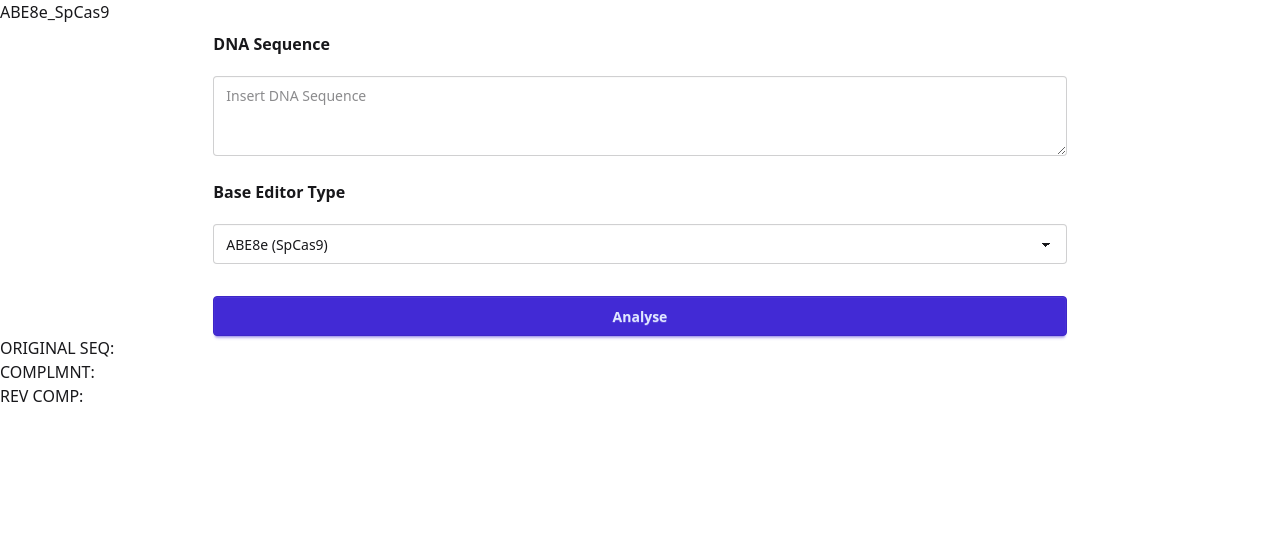
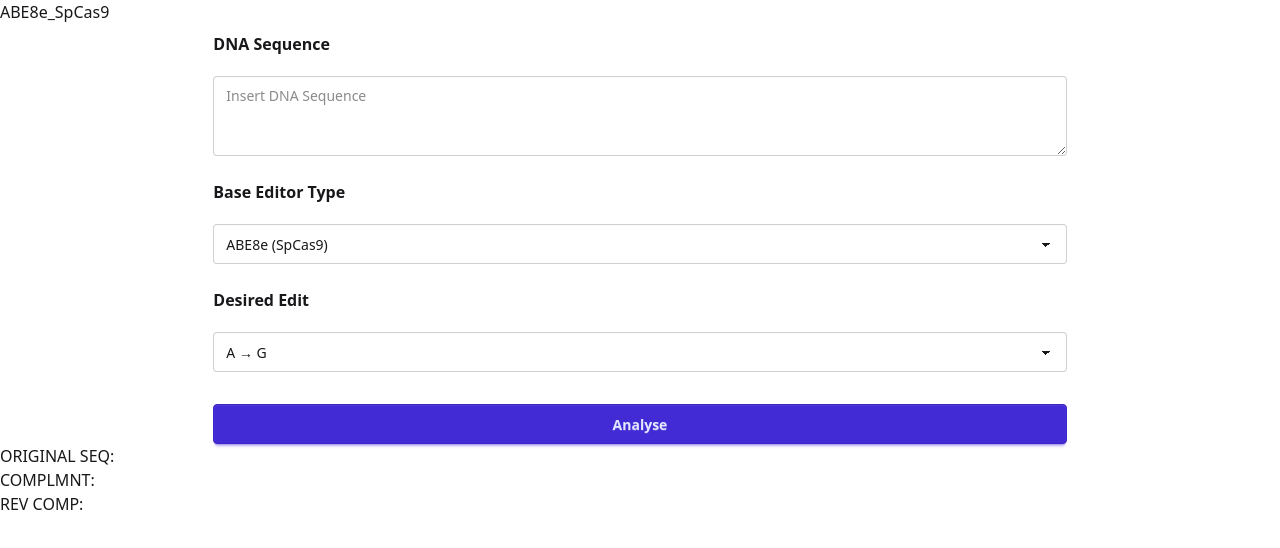
Before and after one commit to dmmargarint/BaseEditing, a React (Vite) app: page / in a window 1280 px wide. Shown: the top 548 px of the page. Built offline with nearby package versions, Linux system fonts and the light colour scheme.

Commit message:
working on the Editor Config Panel

```diff
--- a/src/App.tsx
+++ b/src/App.tsx
@@ -12,11 +12,11 @@ import type {Mutation} from "./mutations/mutation.ts";
 function App() {
     const [dnaSequence, setDnaSequence] = useState<string>("");
     const [dnaSequenceInView, setDnaSequenceInView] = useState<string>("");
-    const [guideRNAs, setGuideRNAs] = useState<GuideRNA[]>([]);
     const [error, setError] = useState<string>("");
     const [complement, setComplement] = useState<string>("");
     const [reverseComplement, setReverseComplement] = useState<string>("");
     const [selectedEditorName, setSelectedEditorName] = useState<string>("ABE8e_SpCas9");
+    const [desiredEdit, setDesiredEdit] = useState<string>("A_TO_G");
 
     const validateSequence = (sequence: string): boolean => {
         const cleanSeq = sequence.replace(/\s/g, '').toUpperCase();
@@ -85,6 +85,8 @@ function App() {
         // setDnaSequenceInView(result);
 
         // const editor = ALL_EDITORS.find(ed => ed.name === selectedEditorName);
+
+        console.log()
     }
 
     function designGuidesAroundMutation(
@@ -94,7 +96,20 @@ function App() {
     ): Guide[] {
     let guides: Guide[] = [];
 
+        let testSeq = "";
+
+        type targetStrandType = "PLUS" | "MINUS";
+
+        let targetStrand: targetStrandType = "PLUS";
+
+        // PLUS or MINUS
+        // let targetStrand = "PLUS";
         // 1. Determine target strand using editor.targetBase
+        let mutationPos = 2;
+
+
+
+
         // 2. Scan for PAMs using editor.pamPatterns
         // 3. Extract protospacers of editor.guideLength
         // 4. Handle PAM orientation (Cas9 vs Cas12a)
@@ -102,7 +117,13 @@ function App() {
         // 6. Identify bystanders based on editor.targetBase
         // 7. Score guides, return sorted list
 
+
+
         return guides;
+    }
+
+    function callb(e){
+        console.log(e);
     }
 
     function findComplement(dnaSeq: string): string | null {
@@ -128,17 +149,20 @@ function App() {
                     onAnalyse={onAnalyse}
                     selectedEditorName={selectedEditorName}
                     setSelectedEditorName={setSelectedEditorName}
+                    desiredEdit={desiredEdit}
+                    setDesiredEdit={setDesiredEdit}
                 />
             </div>
 
             { dnaSequence && (
                 <div style={{ width: 800, height: 400 }}>
                     <SeqViz
-                        name="DNA Sequence"
+                        // name="DNA Sequence"
                         seq={dnaSequence}
                         annotations={[{ name: "promoter", start: 0, end: 34, direction: 1, color: "blue" }]}
                         // viewer="linear"
                         style={{ width: "100%", height: "100%" }}
+                        onSelection={(s) => {callb(s)}}
                     />
                 </div>
              )}
--- a/src/components/EditorConfigPanel.tsx
+++ b/src/components/EditorConfigPanel.tsx
@@ -1,4 +1,5 @@
 import {ALL_EDITORS} from "../editors/editorList.ts";
+import {ALL_EDIT_REQUESTS} from "../mutations/mutation.ts";
 
 interface Props {
     textInput: string;
@@ -6,6 +7,8 @@ interface Props {
     onAnalyse: () => void;
     selectedEditorName: string;
     setSelectedEditorName: (name: string) => void;
+    desiredEdit: string;
+    setDesiredEdit: (edit: string) => void;
 }
 
 function EditorConfigPanel({
@@ -14,6 +17,8 @@ function EditorConfigPanel({
                            onAnalyse,
                            selectedEditorName,
                            setSelectedEditorName,
+                               desiredEdit,
+                           setDesiredEdit,
                        }: Props
 
 )
@@ -51,6 +56,17 @@ function EditorConfigPanel({
                     ))}
                 </select>
 
+                <legend className="fieldset-legend">Desired Edit</legend>
+                <select
+                    className="select block w-full"
+                    value={desiredEdit}
+                    onChange={(e) => setDesiredEdit(e.target.value)}
+                >
+                    <option key="A_TO_G" value="A_TO_G">A &rarr; G</option>
+                    <option key="C_TO_T" value="C_TO_T">C &rarr; T</option>
+                    {/*<option key="auto" value="auto">Detect Automatically from Selected Base</option>*/}
+                </select>
+
                 <button
                     className="btn btn-primary mt-4 block"
                     onClick={onAnalyse}
--- a/src/editors/editorList.ts
+++ b/src/editors/editorList.ts
@@ -9,7 +9,7 @@ export const ABE8e_SpCas9: EditorConfig = {
     nuclease: "SpCas9",
     pamPatterns: ["NGG"],
     guideLength: 20,
-    activityWindows: [{ from: 4, to: 8 }],
+    activityWindows: { from: 4, to: 8 },
     pamOrientation: "PAM_3prime",
     notes: "High-efficiency ABE with narrow editing window."
 }
@@ -22,7 +22,8 @@ export const ABE8e_SaCas9: EditorConfig = {
     nuclease: "SaCas9",
     pamPatterns: ["NNGRRT"],
     guideLength: 21,
-    activityWindows: [{ from: 4, to: 12 }],
+    // activityWindows: [{ from: 4, to: 12 }],
+    activityWindows: { from: 4, to: 12 },
     pamOrientation: "PAM_3prime",
     notes: ""
 }
--- a/src/editors/editorTypes.ts
+++ b/src/editors/editorTypes.ts
@@ -33,7 +33,7 @@ export interface EditorConfig {
      * Position(s) in the protospacer, relative to PAM, where editing occurs.
      * Example: ABE7.10 uses positions 4-8 (1-indexed from PAM-proximal end).
      */
-    activityWindows: Array<{ from: number; to: number }>;
+    activityWindows: { from: number; to: number };
 
     /**
      * Orientation rules:
--- a/src/mutations/mutation.ts
+++ b/src/mutations/mutation.ts
@@ -2,3 +2,26 @@ export interface Mutation {
     /**  */
     position: number
 }
+
+export interface EditRequestConfig {
+    name: string;
+    fromBase: "A" | "C";
+    toBase: "G" | "T";
+}
+
+export const A_TO_G_EDIT_REQUEST: EditRequestConfig = {
+    name: 'A_TO_G',
+    fromBase: "A",
+    toBase: "G",
+}
+
+export const C_TO_T_EDIT_REQUEST: EditRequestConfig = {
+    name: 'C_TO_T',
+    fromBase: "C",
+    toBase: "T",
+}
+
+export const ALL_EDIT_REQUESTS: EditRequestConfig[] = [
+    A_TO_G_EDIT_REQUEST,
+    C_TO_T_EDIT_REQUEST,
+];
```
